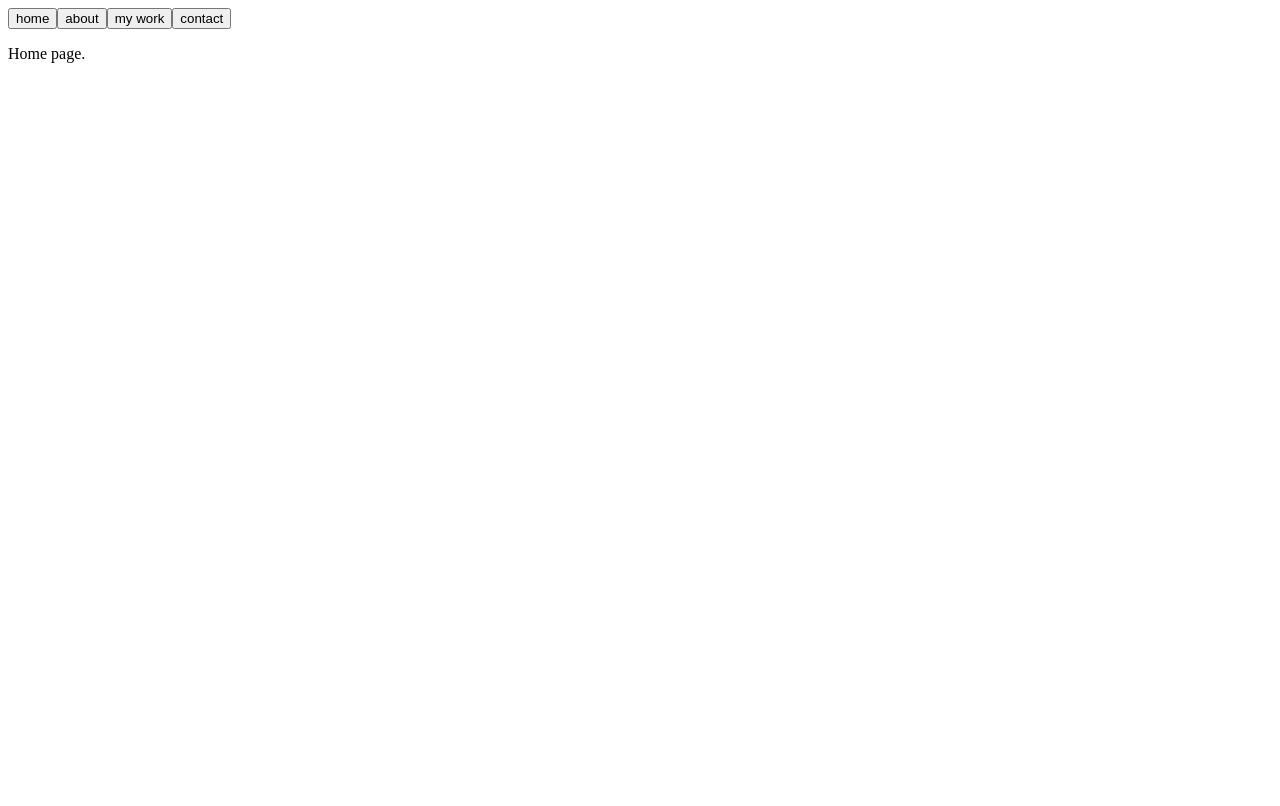
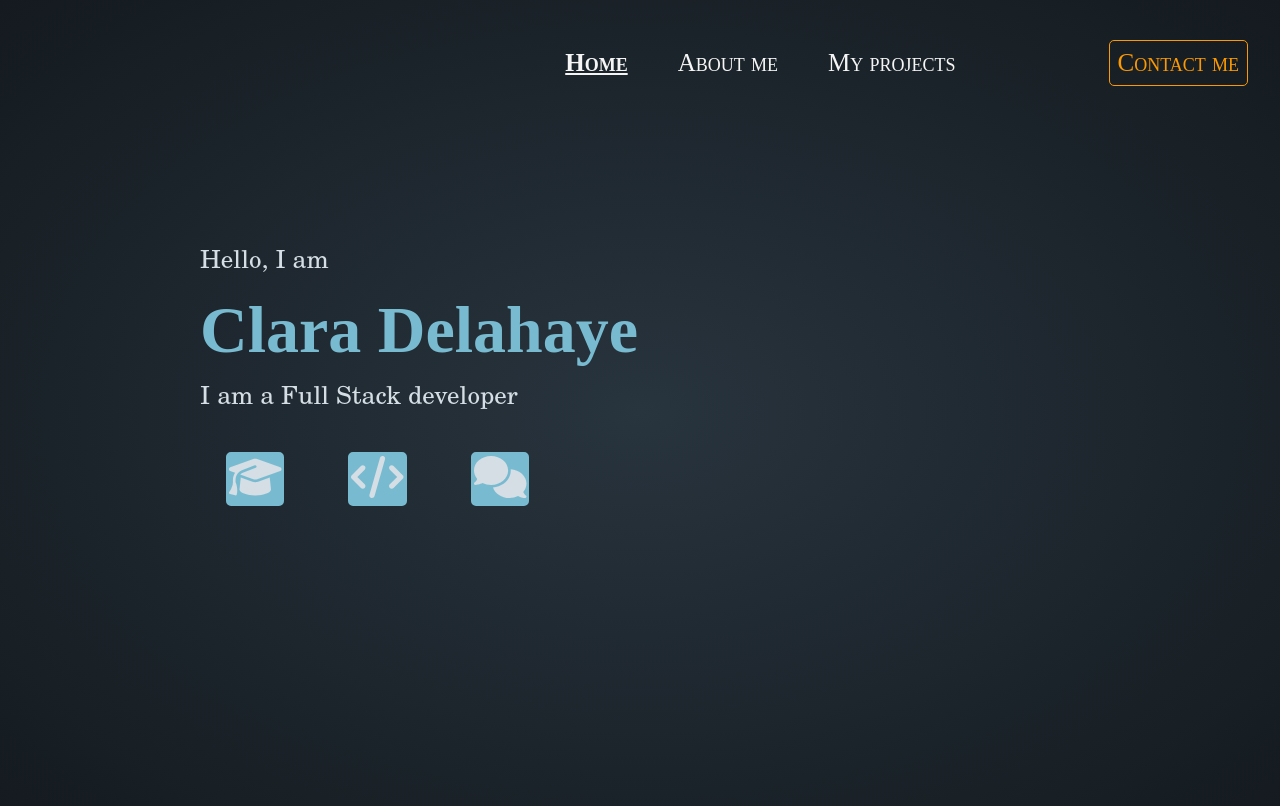
Before and after one commit to cdelahaye/portfolio, a React (Create React App) app: page / in a window 1280 px wide. Shown: the top 806 px of the page. Built offline with nearby package versions, Linux system fonts and the light colour scheme.

Commit message:
Adding CSS style. Home page started

```diff
--- a/package.json
+++ b/package.json
@@ -5,6 +5,11 @@
   "private": true,
   "dependencies": {
     "@apollo/client": "^3.8.4",
+    "@fortawesome/fontawesome-svg-core": "^6.4.2",
+    "@fortawesome/free-brands-svg-icons": "^6.4.2",
+    "@fortawesome/free-regular-svg-icons": "^6.4.2",
+    "@fortawesome/free-solid-svg-icons": "^6.4.2",
+    "@fortawesome/react-fontawesome": "^0.2.0",
     "@testing-library/jest-dom": "^5.16.5",
     "@testing-library/react": "^13.4.0",
     "@testing-library/user-event": "^13.5.0",
@@ -14,6 +19,7 @@
     "mongoose": "^7.5.3",
     "react": "^18.2.0",
     "react-dom": "^18.2.0",
+    "react-icons": "^4.11.0",
     "react-router-dom": "^6.16.0",
     "react-scripts": "5.0.1",
     "styled-components": "^6.0.8",
--- a/src/App.js
+++ b/src/App.js
@@ -1,28 +1,26 @@
-import { useState } from 'react'
+import NavBar from './components/NavBar'
+import { BrowserRouter as Router, Routes, Route } from 'react-router-dom';
+
 import Home from './components/Home'
 import About from './components/About'
 import Work from './components/Work'
 import Contact from './components/Contact'
 
 
-
 const App = () => {
-  const [page, setPage] = useState('home')
 
 
   return (
     <div>
-      <div>
-        <button onClick={() => setPage('home')}>home</button>
-        <button onClick={() => setPage('about')}>about</button>
-        <button onClick={() => setPage('work')}>my work</button>
-        <button onClick={() => setPage('contact')}>contact</button>
-      </div>
-
-      <Home show={page === 'home'} />
-      <About show={page === 'about'}/>
-      <Work show={page === 'work'} />
-      <Contact show={page === 'contact'}/>
+      <Router>
+      <NavBar />
+      <Routes>
+        <Route path="/" element={<Home />} />
+        <Route path='/about' element={<About/>} />
+        <Route path='/work' element={<Work />} />
+        <Route path='/contact' element={<Contact />} />
+      </Routes>
+    </Router>
 
 
     </div>
--- a/src/components/About.js
+++ b/src/components/About.js
@@ -1,21 +1,16 @@
-const About = ({show}) => {
+import { Text, GlobalStyle, Blank, Info } from './Elements'
 
-  if (!show) {
-    return null
-  }
 
-  return (
+const About = () => {
 
-    <div className="App">
-      <header className="App-home">
-        <p>
-          About me. My CV.
-        </p>
-
-      </header>
+  return(
+    <div>
+    <GlobalStyle />
+      <Blank> </Blank>
+      <Info>In progress</Info>
+      <Text> About me. My CV. </Text>
     </div>
-  )
-
+  );
 
 }
 
--- a/src/components/Contact.js
+++ b/src/components/Contact.js
@@ -1,22 +1,16 @@
-const Contact = ({show}) => {
-
-  if (!show) {
-    return null
-  }
+import { Text, GlobalStyle, Blank, Info } from './Elements'
 
 
-  return (
+const Contact = () => {
 
-    <div className="App">
-      <header className="App-home">
-        <p>
-          How to contact me.
-        </p>
-
-      </header>
+  return(
+    <div>
+    <GlobalStyle />
+      <Blank> </Blank>
+      <Info>In progress</Info>
+      <Text> Contact me </Text>
     </div>
-  )
-
+  );
 
 }
 
--- /dev/null
+++ b/src/components/Elements.js
@@ -0,0 +1,174 @@
+import { createGlobalStyle, styled } from 'styled-components';
+import { FaBars } from 'react-icons/fa';
+import { NavLink as Link } from 'react-router-dom';
+
+/* Palette
+Background: #5b748b (lighter) ; #2e3b46 (darker)
+Important: #FB9902 (orange) ; #78BBD0 (light blue)
+Main text: #D5DEE4 (main) ; #e0e7eb (on focus)
+Project folder: #455969 (main) ; #5C778C (on focus)
+Contact form: #555F67 (main background) ; #222C34 ("send" button background)
+
+Navigation bar: on focus = bold ; for contact, background changes to #222C34
+*/
+
+
+// --- Global settings ---
+
+export const GlobalStyle = createGlobalStyle`
+  body {
+    background: radial-gradient(#28343e, #141a1f);
+    height: 100vh;
+  }`
+
+
+export const Text = styled.p`
+  font-family:'New Century Schoolbook', 'TeX Gyre Schola', serif;
+  font-size: 25px;
+  color: #D5DEE4;
+  text-align: left;
+  padding:1vh 0 0 15vw;
+  margin: 0;
+`
+
+export const Name = styled.p`
+  color: #78BBD0;
+  font-size: 66px;
+  text-align: left;
+  font-weight: bold;
+  padding:2vh 0 0 15vw;
+  margin: 0;
+`
+
+export const Icons = styled.button`
+  background-color: #78BBD0;
+  border-radius: 5px;
+  border: solid #78BBD0;
+  color: #D5DEE4;
+  padding: 0 0 0 0;
+  font-size: 42px;
+  position: relative;
+  left: 17vw;
+  margin-top: 5vh;
+  margin-right: 8vh;
+  &:hover {
+    color: #2e3b46;
+    cursor: pointer;
+
+  }
+`;
+
+export const BoxedText = styled.p`
+  color: #D5DEE4;
+  font-size: 22px;
+  font-family: monospace;
+  text-align: center;
+  position: relative;
+  left: 15vw;
+  margin: 5vh 0 0 0;
+  border: .1vw solid #D5DEE4;
+  width: 420px;
+  &:empty {
+    border: none
+  }
+`
+
+
+export const Blank = styled.p`
+    padding: 25vh 0 0 0;
+`
+// padding : top, right, bottom, left
+
+
+
+// --- Navigation bar ---
+
+
+/* Palette
+E4491C : orange
+0387B1 : bleu
+003246 : bleu foncé
+F5F5F5 : blanc
+*/
+
+
+// display: flex;
+export const Nav = styled.nav`
+height: 5vh;
+float: right;
+justify-content: space-between;
+padding: 3vh;
+z-index: 12;
+`;
+
+export const NavLink = styled(Link)`
+color: #F5F5F5;
+float: right;
+font-size: 25px;
+align-items: center;
+text-decoration: none;
+padding: 0 25px;
+height: 100%;
+cursor: pointer;
+font-variant: small-caps;
+&.active {
+	font-weight: bold;
+  text-decoration: underline;
+} ;
+&:hover {
+  text-decoration: underline;
+}
+`;
+
+
+export const NavLinkContact = styled(Link)`
+color: #FB9902;
+border: .1vw;
+border-style: solid;
+border-radius: 5px;
+padding: 1vh;
+margin-left: 10vw;
+
+float: right;
+font-size: 25px;
+align-items: center;
+text-decoration: none;
+height: 100%;
+cursor: pointer;
+font-variant: small-caps;
+&.active {
+	font-weight: bold;
+  text-decoration: underline overline;
+}
+`;
+
+
+export const Bars = styled(FaBars)`
+display: none;
+color: #808080;
+`;
+
+export const NavMenu = styled.div`
+display: flex;
+align-items: center;
+`;
+
+
+
+// --- Message ---
+
+export const Info = styled.p`
+
+color: #D5DEE4;
+font-size: 22px;
+font-family: monospace;
+text-align: center;
+position: relative;
+left: 15vw;
+margin: 5vh 0 0 0;
+border: .1vw solid #cc0000;
+width: 420px;
+&:empty {
+  border: none
+}
+`
--- a/src/components/Home.js
+++ b/src/components/Home.js
@@ -1,22 +1,95 @@
-const Home = ({show}) => {
+import { Text, Name, GlobalStyle, Blank, Icons, BoxedText } from './Elements'
+import { FontAwesomeIcon } from '@fortawesome/react-fontawesome'
+import { faGraduationCap,
+          faLaptopCode, faFolderTree, faFileCode, faCode,
+          faComments } from '@fortawesome/free-solid-svg-icons'
+import React, { useState } from 'react'
 
-  if (!show) {
-    return null
+
+
+
+const Home = () => {
+
+  const [hover, setHover] = useState(false)
+  const [showInfo, setShowInfo] = useState(false)
+  const [showWork, setShowWork] = useState(false)
+  const [showContact, setShowContact] = useState(false)
+
+  const DisplayDetails = () => {
+    if (showInfo) {
+      return ("Learn a bit more about me.")
+    } else if (showWork) {
+      return ("See what I have done.")
+    } else if (showContact) {
+      return ("Let's get in touch!")
+    }
   }
 
+  return(
+    <div>
+    <GlobalStyle />
+      <Blank> </Blank>
+      <Text> Hello, I am </Text>
+      <Name>Clara Delahaye</Name>
+      <Text>I am a Full Stack developer</Text>
 
-  return (
+      <Icons>
+        <FontAwesomeIcon
+          icon={faGraduationCap}
+          onClick={()=> console.log('clicked')}
+          onMouseEnter = { (e) => {
+            e.preventDefault()
+            setHover(true)
+            setShowInfo(true)
+          }}
+          onMouseLeave = { (e) => {
+            e.preventDefault()
+            setHover(false)
+            setShowInfo(false)
+          }}
+        />
+      </Icons>
 
-    <div className="App">
-      <header className="App-home">
-        <p>
-          Home page.
-        </p>
+      <Icons>
+        <FontAwesomeIcon
+          icon={faCode}
+          onClick={()=> console.log('clicked')}
+          onMouseEnter = { (e) => {
+            e.preventDefault()
+            setHover(true)
+            setShowWork(true)
+          }}
+          onMouseLeave = { (e) => {
+            e.preventDefault()
+            setHover(false)
+            setShowWork(false)
+          }}
+        />
+      </Icons>
 
-      </header>
+      <Icons>
+        <FontAwesomeIcon
+          icon={faComments}
+          onClick={()=> console.log('clicked')}
+          onMouseEnter = { (e) => {
+            e.preventDefault()
+            setHover(true)
+            setShowContact(true)
+          }}
+          onMouseLeave = { (e) => {
+            e.preventDefault()
+            setHover(false)
+            setShowContact(false)
+          }}
+        />
+      </Icons>
+
+      <BoxedText>
+        <DisplayDetails/>
+      </BoxedText>
+
     </div>
-  )
-
+  );
 
 }
 
--- /dev/null
+++ b/src/components/NavBar.js
@@ -0,0 +1,34 @@
+import React from 'react';
+import { Nav, NavLink, NavLinkContact, Bars, NavMenu} from './Elements';
+
+const NavBar = () => {
+return (
+	<div>
+	<Nav>
+		<Bars />
+
+		<NavMenu>
+        <NavLink  to='/'>
+			Home
+		</NavLink>
+		<NavLink to='/about'>
+			About me
+		</NavLink>
+		<NavLink to='/work'>
+			My projects
+		</NavLink>
+		<NavLinkContact to='/contact'>
+			Contact me
+		</NavLinkContact>
+		</NavMenu>
+
+
+	</Nav>
+
+
+	</div>
+);
+};
+
+
+export default NavBar;
--- a/src/components/Work.js
+++ b/src/components/Work.js
@@ -1,22 +1,16 @@
-const Work = ({show}) => {
-
-  if (!show) {
-    return null
-  }
+import { Text, GlobalStyle, Blank, Info } from './Elements'
 
 
-  return (
+const Work = () => {
 
-    <div className="App">
-      <header className="App-home">
-        <p>
-          My projects.
-        </p>
-
-      </header>
+  return(
+    <div>
+    <GlobalStyle />
+      <Blank> </Blank>
+      <Info>In progress</Info>
+      <Text> My projects </Text>
     </div>
-  )
-
+  );
 
 }
 
```
Also changed, not shown: 1 other file (tests, documents, lock files or other folders).
